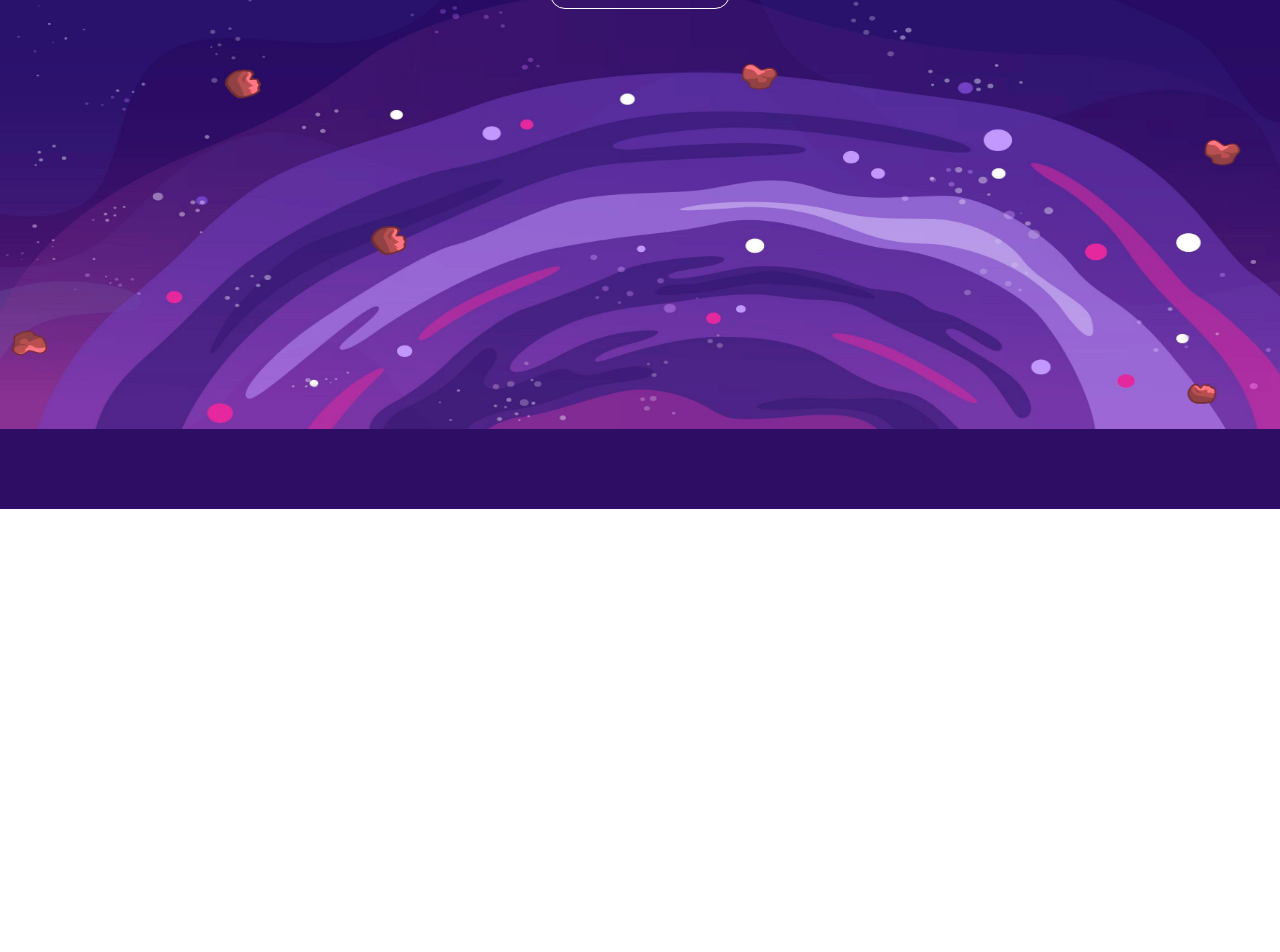
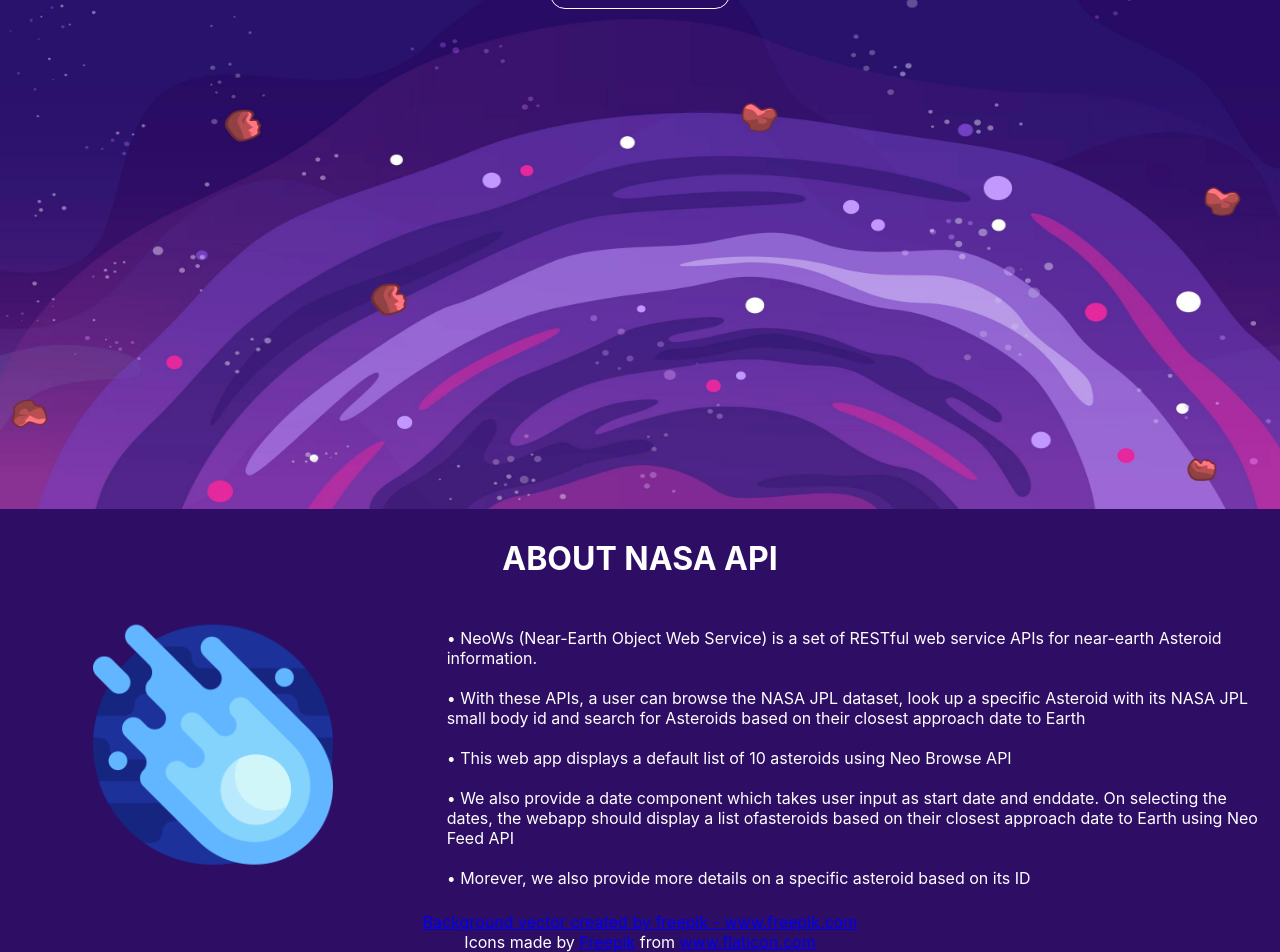
Before and after one commit to vijayjoshi16/MedPay-NASA-API, a React (Create React App) app: page / in a window 1280 px wide. Shown: the part 390-1342 px from the top of the page. Before the commit the page ends 899 px from the top, so only its background shows below. Built offline with nearby package versions, Linux system fonts and the light colour scheme.

Commit message:
Add about component and image attributions

```diff
--- a/src/App.js
+++ b/src/App.js
@@ -2,9 +2,9 @@
 import styled from 'styled-components';
 import Navbar from './components/Navbar/Navbar';
 import FrontBanner from './components/FrontBanner/FrontBanner';
+import About from './components/About/About';
 
 const AllContent = styled.div`
-  padding: 20px;
   text-align: center;
   background-color: #2e0e65;
   color: white;
@@ -15,6 +15,9 @@
     <AllContent>
       <Navbar />
       <FrontBanner />
+      <About />
+      <a href="https://www.freepik.com/vectors/background">Background vector created by freepik - www.freepik.com</a>
+      <div>Icons made by <a href="https://www.freepik.com" title="Freepik">Freepik</a> from <a href="https://www.flaticon.com/" title="Flaticon">www.flaticon.com</a></div>
     </AllContent>
   );
 }
--- /dev/null
+++ b/src/components/About/About.js
@@ -0,0 +1,23 @@
+import { Grid } from "@material-ui/core";
+import { AboutHeading, CometImage,AboutContent } from "./About.styles";
+import aboutData from "./AboutData";
+
+const About = ()=>{
+    return(
+        <>
+            <AboutHeading>ABOUT NASA API</AboutHeading>
+            <Grid container>
+                <Grid item xs={12} sm={12} md={4} lg={4}>
+                    <CometImage />
+                </Grid>
+                <Grid item xs={12} sm={12} md={8} lg={8}>
+                    {
+                        aboutData.map((data)=><AboutContent>• {data}</AboutContent>)
+                    }
+                </Grid>
+            </Grid>
+        </>
+    )
+};
+
+export default About;
--- /dev/null
+++ b/src/components/About/About.styles.js
@@ -0,0 +1,32 @@
+import styled from "styled-components";
+import comet from '../../img/comet.png';
+
+export const AboutHeading = styled.h1`
+    padding: 30px;
+    margin: 0;
+`;
+
+export const CometImage = styled.img.attrs({
+    src: comet
+})`
+    width: 80%;
+    height: 80%;
+    max-width: 240px;
+    max-height: 240px;
+    margin: 30px;
+    -webkit-animation: mover 2s infinite  alternate;
+    animation: mover 1.5s infinite  alternate;
+    @-webkit-keyframes mover {
+        0% { transform: translateY(0); }
+        100% { transform: translateY(-30px); }
+    }
+    @keyframes mover {
+        0% { transform: translateY(0); }
+        100% { transform: translateY(-30px); }
+    }
+`;
+
+export const AboutContent = styled.p`
+    text-align: left;
+    margin: 20px;
+`;
--- /dev/null
+++ b/src/components/About/AboutData.js
@@ -0,0 +1,9 @@
+const aboutData = [
+    "NeoWs (Near-Earth Object Web Service) is a set of RESTful web service APIs for near-earth Asteroid information.",
+    "With these APIs, a user can browse the NASA JPL dataset, look up a specific Asteroid with its NASA JPL small body id and search for Asteroids based on their closest approach date to Earth",
+    "This web app displays a default list of 10 asteroids using Neo Browse API",
+    "We also provide a date component which takes user input as start date and enddate. On selecting the dates, the webapp should display a list ofasteroids based on their closest approach date to Earth using Neo Feed API",
+    "Morever, we also provide more details on a specific asteroid based on its ID"
+];
+
+export default aboutData;
--- a/src/components/FrontBanner/FrontBanner.js
+++ b/src/components/FrontBanner/FrontBanner.js
@@ -1,15 +1,12 @@
-import { Hidden } from "@material-ui/core";
 import { FrontBannerContainer, BannerHeading, BannerSubHeading, KnowMoreButton } from "./FrontBanner.styles";
 
 const FrontBanner = ()=>{
     return(
-        <div>
-            <FrontBannerContainer>
-                <BannerHeading>NASA API PROJECT</BannerHeading>
-                <BannerSubHeading>A place to explore everything about near earth asteroids</BannerSubHeading>
-                <KnowMoreButton>↓ Know More ↓</KnowMoreButton>
-            </FrontBannerContainer>
-        </div>
+        <FrontBannerContainer>
+            <BannerHeading>NASA API PROJECT</BannerHeading>
+            <BannerSubHeading>A place to explore everything about near earth asteroids</BannerSubHeading>
+            <KnowMoreButton>↓ Know More ↓</KnowMoreButton>
+        </FrontBannerContainer>
     )
 };
 
--- a/src/components/FrontBanner/FrontBanner.styles.js
+++ b/src/components/FrontBanner/FrontBanner.styles.js
@@ -2,10 +2,9 @@
 import mainBackground from '../../img/main-bg.jpg';
 
 export const FrontBannerContainer = styled.div`
-    margin: -20px;
     margin-top: 30px;
     background-image: url(${mainBackground});
-    background-size: 110% 90vh;
+    background-size: 110% 100%;
     background-repeat: no-repeat;
     height: 100vh;
 `;
--- a/src/components/Navbar/Navbar.styles.js
+++ b/src/components/Navbar/Navbar.styles.js
@@ -2,6 +2,7 @@
 
 export const NavbarContainer = styled.div`
     text-align: right;
+    padding: 20px 20px 0px;
 `;
 
 export const NavbarHeading = styled.h2`
```
Also changed, not shown: src/img/comet.png (added).
